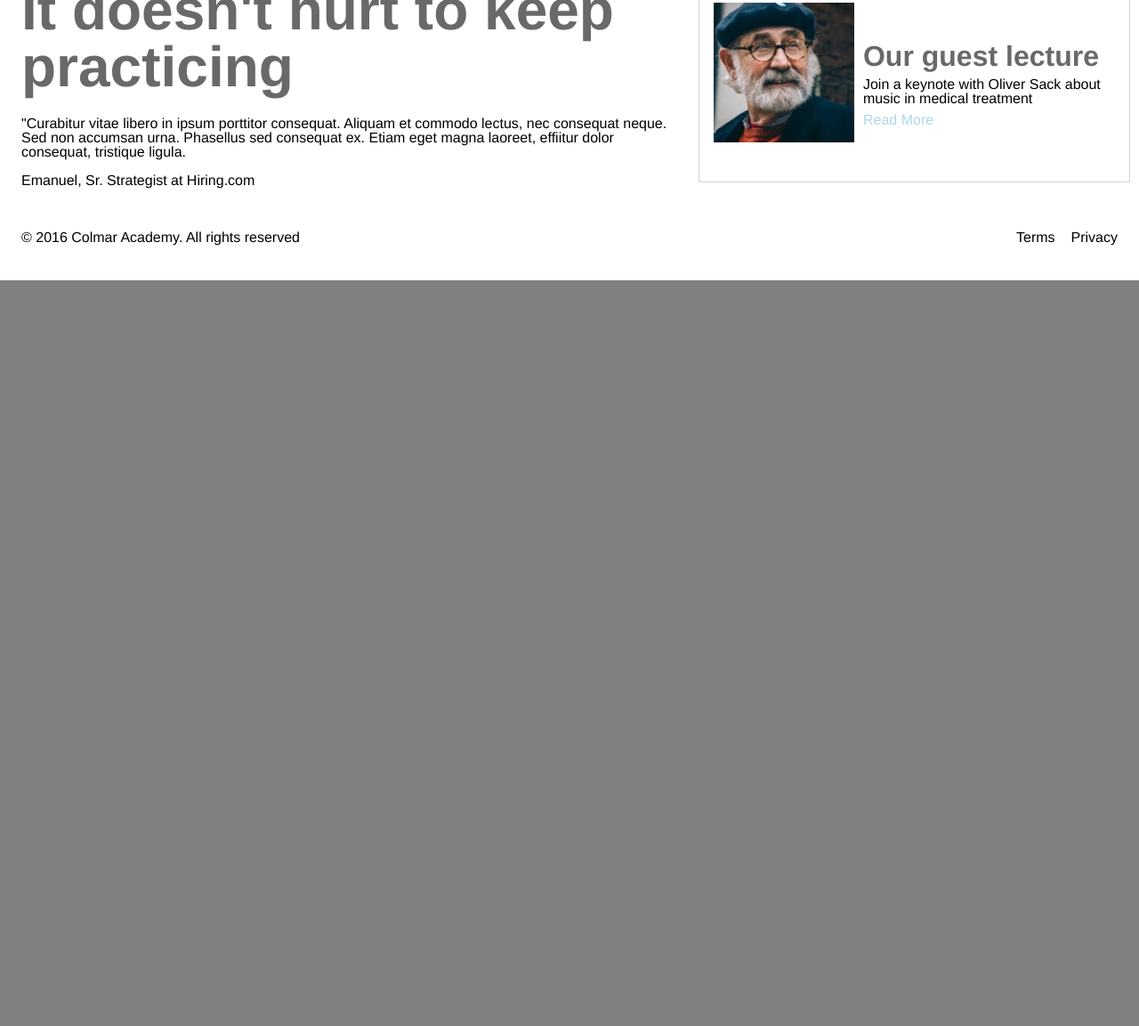
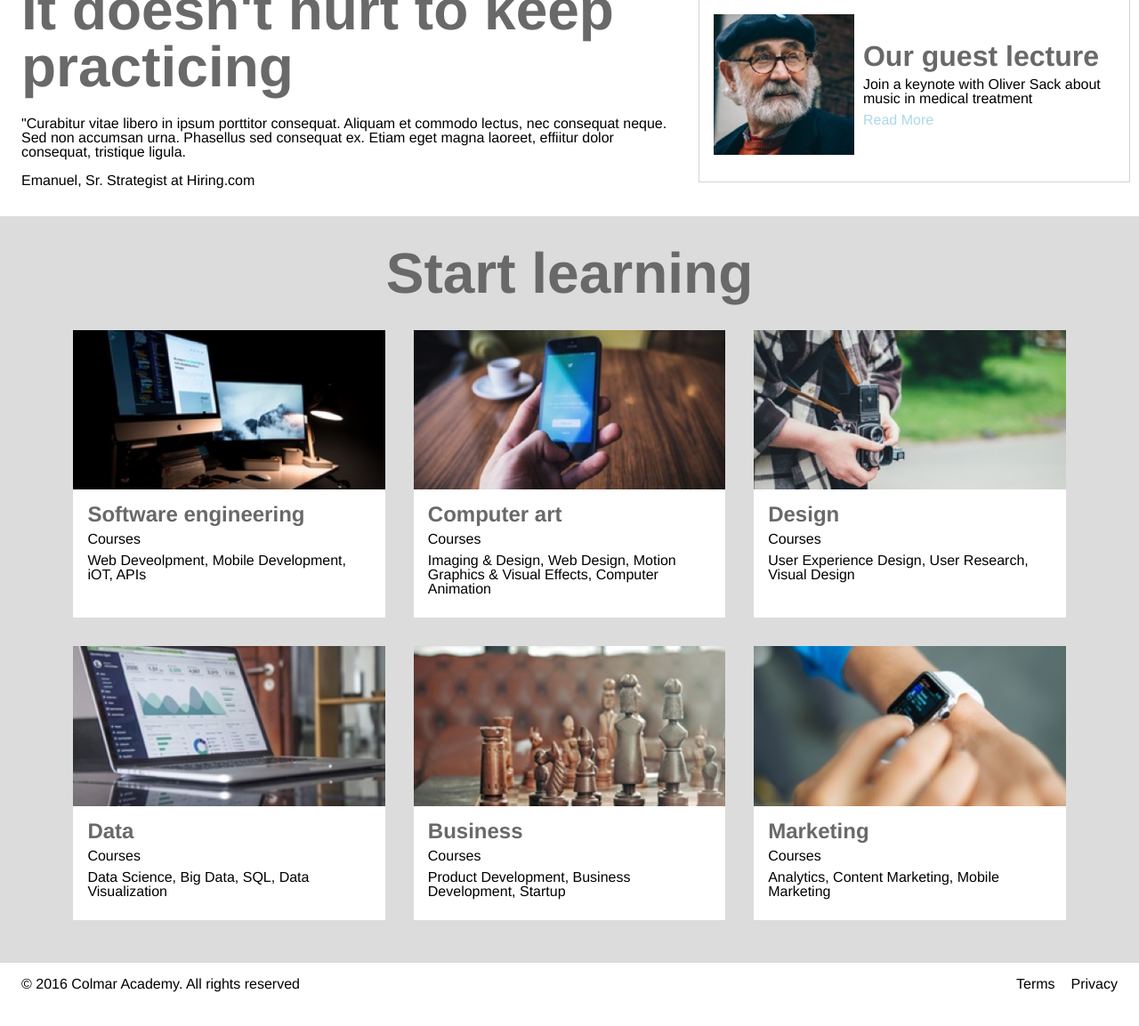
Before and after one commit to vicvid93/09.01---Project-Capstone-Colmar-Academy, a plain HTML site: page index.html in a window 1280 px wide. Shown: the part 1137-2290 px from the top of the page at 89% size. Before the commit the page ends 1452 px from the top, so only its background shows below. Drawn offline with Linux system fonts and the light colour scheme.

Commit message:
Added Learning HTML and CSS

```diff
--- a/Resources/CSS/style.css
+++ b/Resources/CSS/style.css
@@ -80,7 +80,7 @@ header .mobile {
     display: none;
 }
 
-@media only screen and (max-width: 760px) {
+@media only screen and (max-width: 960px) {
     header .mobile {
         display: block;
         width: 100%;
@@ -151,7 +151,7 @@ header .mobile {
     border: 0;
 }
 
-@media only screen and (max-width: 760px){
+@media only screen and (max-width: 960px){
     .main-content .banner {
         background-color: gainsboro;
         display: block;
@@ -260,6 +260,8 @@ header .mobile {
 .information-container .image-container {
     width: 35%;
     height: auto;
+    display: flex;
+    align-items: center;
 }
 
 .information-container .content-container {
@@ -276,7 +278,7 @@ header .mobile {
     display: none;
 }
 
-@media only screen and (max-width: 760px) {
+@media only screen and (max-width: 960px) {
     .information .desktop {
         display: none;
     }
@@ -325,6 +327,103 @@ header .mobile {
     }
 }
 
+/* Learning Section */
+.main-content .learning {
+    background-color: gainsboro;
+    padding: 32px 56px;
+}
+
+.learning h2 {
+    font-size: 4rem;
+    color: dimgray;
+    font-weight: bold;
+    padding-bottom: 16px;
+    width: 100%;
+    text-align: center;
+}
+
+.learning .classes-container {
+    display: flex;
+    flex-wrap: wrap;
+    justify-content: center;
+    width: 100%;
+}
+
+.classes-container .class-container {
+    margin: 16px;
+    background-color: white;
+    width: 30%;
+}
+
+.class-container .image-container {
+    width: 100%;
+}
+
+.class-container .class-information {
+    display: flex;
+    flex-direction: column;
+    padding-left: 16px;
+    padding-top: 16px;
+    padding-right: 16px;
+    padding-bottom: 24px;
+}
+
+.class-information h3 {
+    font-size: 1.5rem;
+    font-weight: bold;
+    color: dimgray;
+}
+
+.class-information p {
+    display: block;
+    padding-top: 8px;
+    font-weight: 300;
+}
+
+@media only screen and (max-width: 960px){
+    .main-content .learning {
+        border-top: 1px solid lightgray;
+        border-bottom: 1px solid lightgray;
+        background-color: white;
+        padding: 32px 16px;
+    }
+
+    .learning .desktop {
+        display: none;
+    }
+
+    .learning p {
+        display: none;
+    }
+
+    .learning .classes-container {
+        display: block;
+        background-color: white;
+        width: 100%;
+    }
+
+    .classes-container .class-container {
+        margin: 0px;
+        background-color: gainsboro;
+        width: 100%;
+    }
+
+    .class-container .class-information {
+        display: block;
+        padding: 0;
+    }
+
+    .class-information h3 {
+        font-size: 1.5rem;
+        font-weight: bold;
+        color: dimgray;
+        padding: 16px;
+        padding-bottom: 24px;
+        margin-bottom: 8px;
+    }
+
+}
+
 
 /* Footer */
 footer {
@@ -349,7 +448,7 @@ footer nav a {
     padding-left: 18px;
 }
 
-@media only screen and (max-width: 760px) {
+@media only screen and (max-width: 960px) {
     footer .desktop {
         display: none;
     }
--- a/index.html
+++ b/index.html
@@ -113,7 +113,69 @@
 
             <!-- Learning Section -->
             <section class="learning">
-
+                <h2>Start learning</h2>
+                <div class="classes-container">
+                    <div class="class-container">
+                        <div class="image-container desktop">
+                            <img src="./Resources/images/course-software.jpg" alt="Computer screen in a dark room.">
+                        </div>
+                        <div class="class-information">
+                            <h3>Software engineering</h3>
+                            <p>Courses</p>
+                            <p>Web Deveolpment, Mobile Development, iOT, APIs</p>
+                        </div>
+                    </div>
+                    <div class="class-container">
+                        <div class="image-container desktop">
+                            <img src="./Resources/images/course-computer-art.jpg" alt="Smartphone on a wooden table.">
+                        </div>
+                        <div class="class-information">
+                            <h3>Computer art</h3>
+                            <p>Courses</p>
+                            <p>Imaging & Design, Web Design, Motion Graphics & Visual Effects, Computer Animation</p>
+                        </div>
+                    </div>
+                    <div class="class-container">
+                        <div class="image-container desktop">
+                            <img src="./Resources/images/course-design.jpg" alt="Fotographer wearing a black and white shirt.">
+                        </div>
+                        <div class="class-information">
+                            <h3>Design</h3>
+                            <p>Courses</p>
+                            <p>User Experience Design, User Research, Visual Design</p>
+                        </div>
+                    </div>
+                    <div class="class-container">
+                        <div class="image-container desktop">
+                            <img src="./Resources/images/course-data.jpg" alt="Computer on a glass table.">
+                        </div>
+                        <div class="class-information">
+                            <h3>Data</h3>
+                            <p>Courses</p>
+                            <p>Data Science, Big Data, SQL, Data Visualization</p>
+                        </div>
+                    </div>
+                    <div class="class-container">
+                        <div class="image-container desktop">
+                            <img src="./Resources/images/course-business.jpg" alt="Chess game with wooden figures.">
+                        </div>
+                        <div class="class-information">
+                            <h3>Business</h3>
+                            <p>Courses</p>
+                            <p>Product Development, Business Development, Startup</p>
+                        </div>
+                    </div>
+                    <div class="class-container">
+                        <div class="image-container desktop">
+                            <img src="./Resources/images/course-marketing.jpg" alt="Man using a smartwatch.">
+                        </div>
+                        <div class="class-information">
+                            <h3>Marketing</h3>
+                            <p>Courses</p>
+                            <p>Analytics, Content Marketing, Mobile Marketing</p>
+                        </div>
+                    </div>
+                </div>
             </section>
 
             <!-- Thesis Section -->
```
